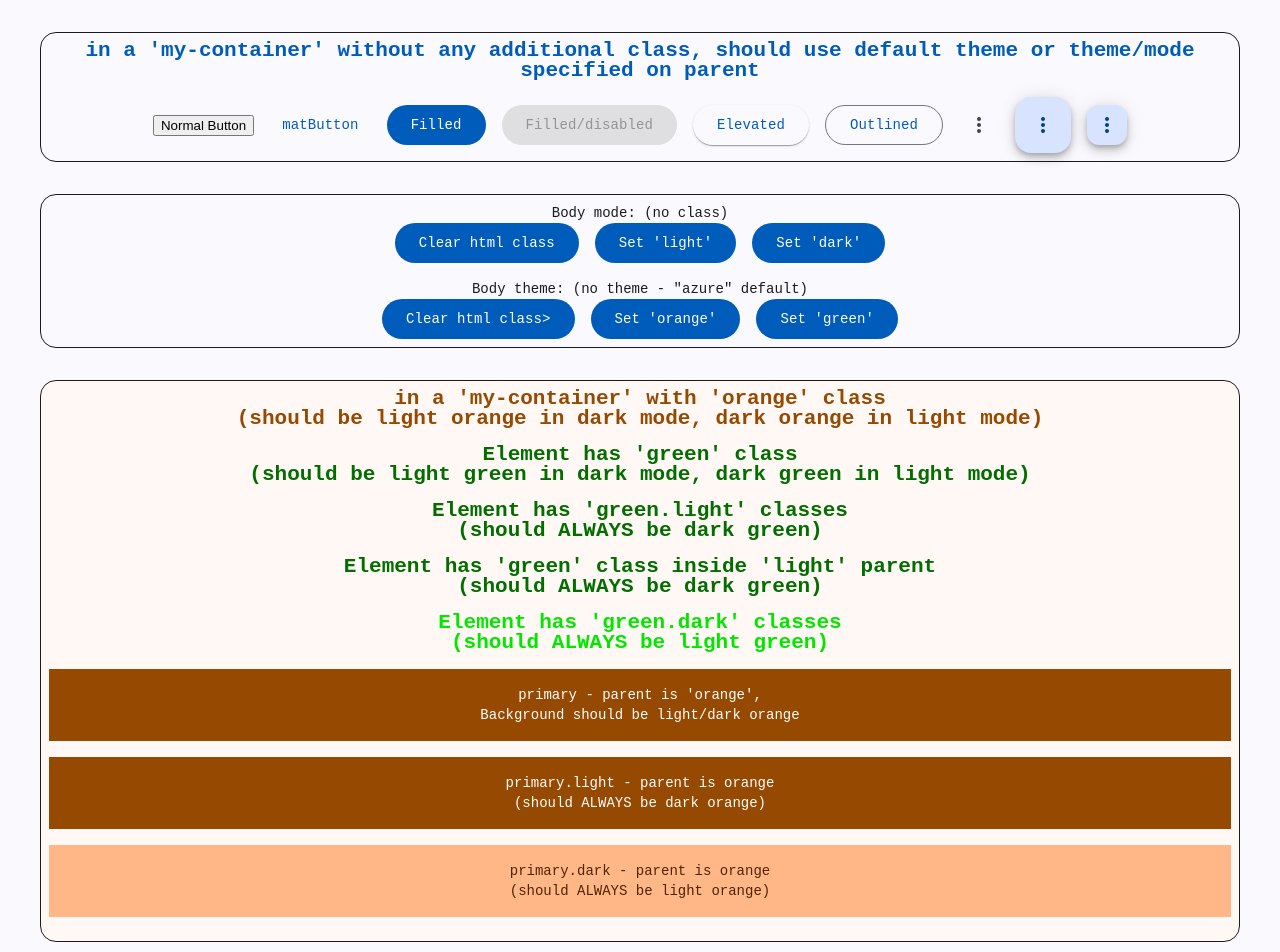
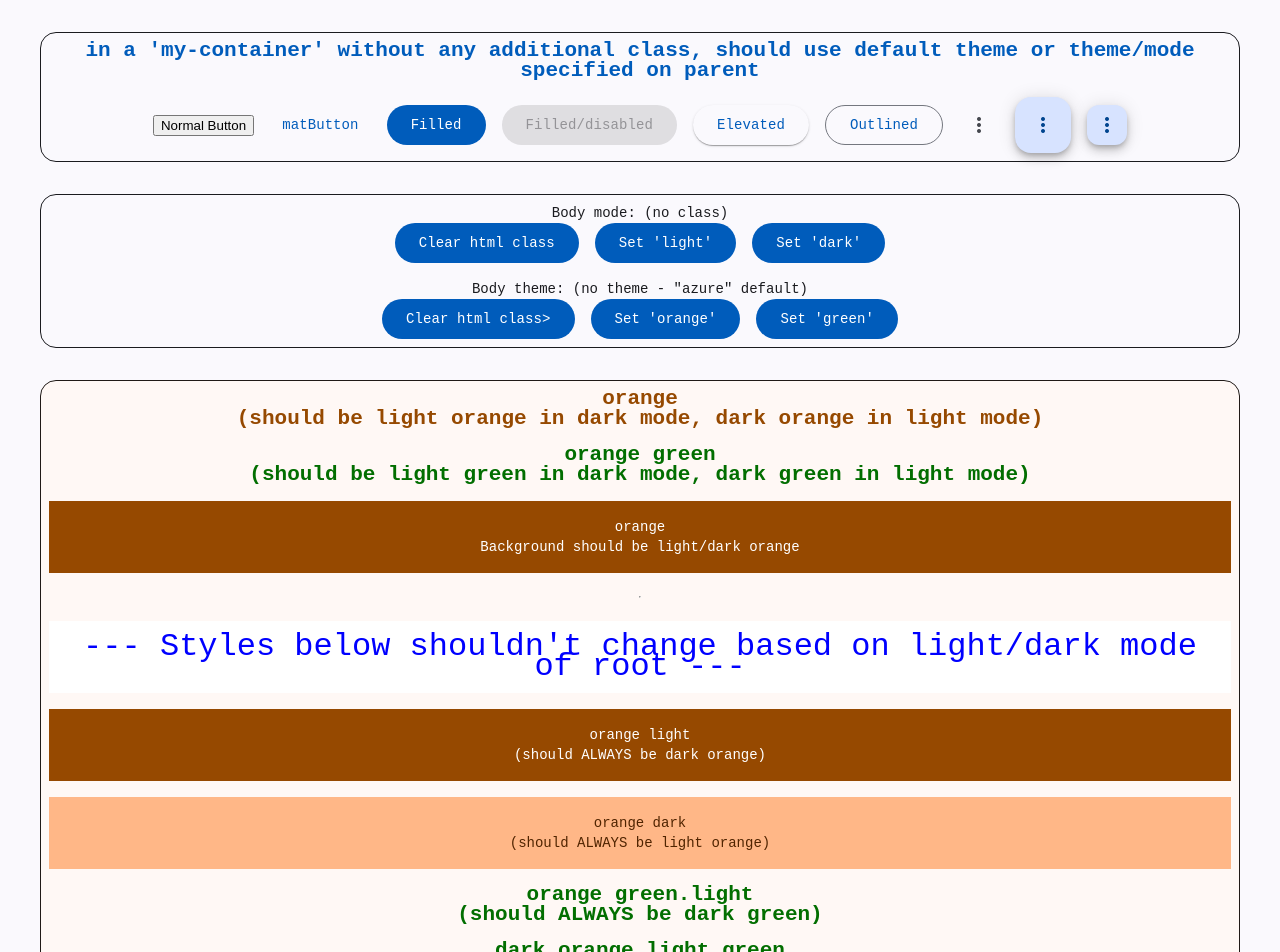
Before and after one commit to JasonGoemaat/amdark, an Angular app: page / in a window 1280 px wide. Shown: the top 952 px of the page. Built offline with nearby package versions, Linux system fonts and the light colour scheme.

Commit message:
Using separate style files, mostly ok.

```diff
--- a/src/app/app.html
+++ b/src/app/app.html
@@ -23,16 +23,37 @@
 </div>
 
 <div class="my-container orange">
-  <h2>in a 'my-container' with 'orange' class<br />(should be light orange in dark mode, dark orange in light mode)</h2>
-  <h2 class="green">Element has 'green' class<br />(should be light green in dark mode, dark green in light mode)</h2>
-  <h2 class="green light" data-mode="light">Element has 'green.light' classes<br />(should ALWAYS be dark green)</h2>
-  <div class="light" data-mode="light">
-    <h2 class="green">Element has 'green' class inside 'light' parent<br />(should ALWAYS be dark green)</h2>
+  <!-- styles that should change when light/dark mode is changed on root -->
+  <h2>orange<br />(should be light orange in dark mode, dark orange in light mode)</h2>
+  <h2 class="green">orange green<br />(should be light green in dark mode, dark green in light mode)</h2>
+  <div class="sample primary">orange<br />Background should be light/dark orange</div>
+  <hr />
+  <div style="background-color: white; color: blue; font-size: 2rem; padding: 1rem;">--- Styles below shouldn't change
+    based on light/dark mode of root ---</div>
+  <!-- styles that SHOULDN'T change when light/dark mode is changed on root -->
+  <div class="sample primary light">orange light<br />(should ALWAYS be
+    dark orange)</div>
+  <div class="sample primary dark">orange dark<br />(should ALWAYS be light
+    orange)</div>
+  <h2 class="green light force">orange green.light<br />(should ALWAYS be dark green)
+  </h2>
+  <div class="light wtf">
+    <h2 class="green">dark orange light green<br />(should ALWAYS be dark green)</h2>
+    <div style="width: 20px; height: 20px;" class="wtf">WTF</div>
   </div>
-  <h2 class="green dark" data-mode="dark">Element has 'green.dark' classes<br />(should ALWAYS be light green)</h2>
-  <div class="sample primary">primary - parent is 'orange',<br />Background should be light/dark orange</div>
-  <div class="sample primary orange light" data-mode="light">primary.light - parent is orange<br />(should ALWAYS be
-    dark orange)</div>
-  <div class="sample primary orange dark" data-mode="dark">primary.dark - parent is orange<br />(should ALWAYS be light
-    orange)</div>
+  <h2 class="green dark">orange green.dark<br />(should ALWAYS be light green)</h2>
+  <hr/>
+  <div class="my-flex" style="flex-wrap: wrap;">
+    <div class="conditional container">container</div>
+    <div class="conditional notcontainer">notcontainer</div>
+  </div>
+  <div class="my-flex" style="flex-wrap: wrap;">
+    <div class="conditional style">style</div>
+    <div class="conditional notstyle">notstyle</div>
+  </div>
+  <div class="my-flex" style="flex-wrap: wrap;">
+    <div class="conditional lightdark">lightdark</div>
+    <div class="conditional notlightdark">notlightdark</div>
+  </div>
+</div>
   <router-outlet />
--- a/src/styles.scss
+++ b/src/styles.scss
@@ -1,10 +1,59 @@
-/* You can add global styles to this file, and also import other style files */
+// // uncomment this and comment others to always use 'old' container styles
+// @use 'styles_older_container_always.scss';
 
-// @use 'styles_newer.scss';
-
-// @use 'styles_older_data.scss';
+// these use @supports so only one of them will take effect based on browser
+// support of the light-dark() function
 @use 'styles_older.scss';
 @use 'styles_newer.scss';
+
+// overridden in css based on browser support
+.conditional {
+    background-color: black;
+    color: red;
+    padding: 1rem;
+    display: block;
+}
+
+// .wtf {
+//     color: blue;
+// }
+
+@supports (container-type: inline-size) {
+    .conditional.container { color: green; }
+}
+
+@supports not (container-type: inline-size) {
+    .conditional.notcontainer { color: green; }
+}
+
+@supports (color: light-dark(#fff, #000)) {
+    .conditional.lightdark { color: green; }
+}
+
+@supports not (color: light-dark(#fff, #000)) {
+    .conditional.notlightdark { color: green; }
+}
+
+@supports (container-type: inline-size) {
+    .conditional.container {
+        display: block;
+    }
+}
+
+@supports not (container-type: inline-size) {
+    .conditional.notcontainer {
+        display: block;
+    }
+}
+
+@supports (style(--my-color-scheme: dark)) {
+    .conditional.style { color: green; }
+}
+
+
+@supports not (style(--my-color-scheme: dark)) {
+    .conditional.notstyle { color: green; }
+}
 
 body {
     font: var(--mat-sys-body-medium);
--- a/src/styles_newer.scss
+++ b/src/styles_newer.scss
@@ -24,63 +24,11 @@
 @supports (background-color: light-dark(#fff, #000)) {
   :root {
     color-scheme: light dark;
-    @include mat.theme((color: (primary: mat.$azure-palette,
-                tertiary: mat.$blue-palette ),
-            typography: (brand-family: 'Courier New, sans-serif',
-                plain-family: 'Courier New, sans-serif',
-            ),
-            density: (scale: 0 // Choices range from -5 to 0
-            )));
-  }
-
-  body {
-    color-scheme: light dark;
-    font: var(--mat-sys-body-medium);
-  }
-
-  .green {
-    @include mat.theme(
-      (
-        color: (
-          primary: mat.$green-palette,
-          tertiary: mat.$blue-palette,
-        ),
-        typography: (
-          brand-family: 'Courier New, sans-serif',
-          plain-family: 'Courier New, sans-serif',
-        ),
-        density: (
-          scale: 0, // Choices range from -5 to 0
-        ),
-      )
-    );
-  }
-
-  .orange {
-    @include mat.theme(
-      (
-        color: (
-          primary: mat.$orange-palette,
-          tertiary: mat.$blue-palette,
-          secondary: mat.$cyan-palette,
-          special: mat.$azure-palette,
-        ),
-        typography: (
-          brand-family: 'Courier New, sans-serif',
-          plain-family: 'Courier New, sans-serif',
-        ),
-        density: (
-          scale: 0, // Choices range from -5 to 0
-        ),
-      )
-    );
-  }
-
-  .dark {
-    color-scheme: dark;
-  }
-
-  .light {
-    color-scheme: light;
+    @include my-theme(mat.$azure-palette);
+    .orange { @include my-theme(mat.$orange-palette); }
+    .green { @include my-theme(mat.$green-palette); }
   }
 }
+
+.dark { color-scheme: only dark; }
+.light { color-scheme: only light; }
--- a/src/styles_older.scss
+++ b/src/styles_older.scss
@@ -5,48 +5,54 @@
 @mixin my-theme($palette, $type) {
     @include mat.theme((color: (theme-type: $type,
                 primary: $palette,
-                tertiary: mat.$blue-palette ),
+                tertiary: mat.$blue-palette,
+            ),
             typography: (brand-family: 'Courier New, sans-serif',
                 plain-family: 'Roboto, sans-serif',
             ),
-            density: (scale: 0 // Choices range from -5 to 0
-            )));
+            density: (scale: 0, // Choices range from -5 to 0
+            ),
+        ));
 }
 
 @supports not (background-color: light-dark(#fff, #000)) {
     :root {
         @include my-theme(mat.$azure-palette, light);
 
+        &.dark {
+            @include my-theme(mat.$azure-palette, dark);
+        }
+    }
+
     .orange,
     .orange .light,
     .light .orange,
-        .orange.light {
+    .orange.light,
+    .dark .orange.light {
         @include my-theme(mat.$orange-palette, light);
     }
 
     .green,
     .green .light,
     .light .green,
-        .green.light {
+    .light.green,
+    .dark .light .green,
+    .dark .green .light,
+    .dark .light.green {
         @include my-theme(mat.$green-palette, light);
-        }
-    }
-
-
-    .dark {
-        @include my-theme(mat.$azure-palette, dark);
     }
 
     .orange .dark,
     .dark .orange,
-    .orange.dark {
+    .orange.dark,
+    .light .orange.dark {
         @include my-theme(mat.$orange-palette, dark);
     }
 
     .green .dark,
     .dark .green,
-    .green.dark {
+    .green.dark,
+    .light .green.dark {
         @include my-theme(mat.$green-palette, dark);
     }
-
 }
--- /dev/null
+++ b/src/styles_older_container.scss
@@ -0,0 +1,121 @@
+/* You can add global styles to this file, and also import other style files */
+
+@use '@angular/material' as mat;
+
+@mixin my-theme($palette, $type) {
+    @include mat.theme((color: (theme-type: $type,
+                primary: $palette,
+                tertiary: mat.$blue-palette,
+            ),
+            typography: (brand-family: 'Courier New, sans-serif',
+                plain-family: 'Roboto, sans-serif',
+            ),
+            density: (scale: 0, // Choices range from -5 to 0
+            ),
+        ));
+}
+
+@supports not (color: light-dark(#fff, #000)) {
+    :root {
+        --my-color-scheme: light;
+        --my-color-theme: azure;
+
+        @include my-theme(mat.$azure-palette, light);
+
+        &.dark {
+            @include my-theme(mat.$azure-palette, dark);
+        }
+
+        .azure {
+            --my-color-theme: azure;
+
+            @container not style(--my-color-scheme: dark) {
+                @include my-theme(mat.$azure-palette, light);
+            }
+
+            @container style(--my-color-scheme: dark) {
+                @include my-theme(mat.$azure-palette, dark);
+            }
+
+            &.light {
+                @include my-theme(mat.$azure-palette, light);
+            }
+
+            & .dark {
+                @include my-theme(mat.$azure-palette, dark);
+            }
+        }
+    }
+
+    .orange {
+        --my-color-theme: orange;
+
+        @container not style(--my-color-scheme: dark) {
+            @include my-theme(mat.$orange-palette, light);
+        }
+
+        @container style(--my-color-scheme: dark) {
+            @include my-theme(mat.$orange-palette, dark);
+        }
+
+        &.light {
+            @include my-theme(mat.$orange-palette, light);
+        }
+
+        &.dark {
+            @include my-theme(mat.$orange-palette, dark);
+        }
+    }
+
+    .green {
+        --my-color-theme: green;
+
+        @container not style(--my-color-scheme: dark) {
+            @include my-theme(mat.$green-palette, light);
+        }
+
+        @container style(--my-color-scheme: dark) {
+            @include my-theme(mat.$green-palette, dark);
+        }
+
+        &.light {
+            @include my-theme(mat.$green-palette, light);
+        }
+
+        &.dark {
+            @include my-theme(mat.$green-palette, dark);
+        }
+    }
+
+    .dark {
+        --my-color-scheme: dark;
+
+        @container style(--my-color-theme: azure) {
+            @include my-theme(mat.$azure-palette, dark);
+        }
+
+        @container style(--my-color-theme: green) {
+            @include my-theme(mat.$green-palette, dark);
+        }
+
+        @container style(--my-color-theme: orange) {
+            @include my-theme(mat.$orange-palette, dark);
+        }
+    }
+
+    .light {
+        --my-color-scheme: light;
+
+        @container style(--my-color-theme: azure) {
+            @include my-theme(mat.$azure-palette, light);
+        }
+
+        @container style(--my-color-theme: green) {
+            @include my-theme(mat.$green-palette, light);
+        }
+
+        @container style(--my-color-theme: orange) {
+            @include my-theme(mat.$orange-palette, light);
+        }
+    }
+}
--- /dev/null
+++ b/src/styles_older_container_always.scss
@@ -0,0 +1,118 @@
+/* You can add global styles to this file, and also import other style files */
+
+@use '@angular/material' as mat;
+
+@mixin my-theme($palette, $type) {
+    @include mat.theme((color: (theme-type: $type,
+                primary: $palette,
+                tertiary: mat.$blue-palette,
+            ),
+            typography: (brand-family: 'Courier New, sans-serif',
+                plain-family: 'Roboto, sans-serif',
+            ),
+            density: (scale: 0, // Choices range from -5 to 0
+            ),
+        ));
+}
+
+:root {
+    --my-color-scheme: light;
+    --my-color-theme: azure;
+
+    @include my-theme(mat.$azure-palette, light);
+    &.dark {
+        @include my-theme(mat.$azure-palette, dark);
+    }
+
+    .azure {
+        --my-color-theme: azure;
+
+        @container not style(--my-color-scheme: dark) {
+            @include my-theme(mat.$azure-palette, light);
+        }
+
+        @container style(--my-color-scheme: dark) {
+            @include my-theme(mat.$azure-palette, dark);
+        }
+
+        &.light {
+            @include my-theme(mat.$azure-palette, light);
+        }
+
+        & .dark {
+            @include my-theme(mat.$azure-palette, dark);
+        }
+    }
+}
+
+.orange {
+    --my-color-theme: orange;
+
+    @container not style(--my-color-scheme: dark) {
+        @include my-theme(mat.$orange-palette, light);
+    }
+
+    @container style(--my-color-scheme: dark) {
+        @include my-theme(mat.$orange-palette, dark);
+    }
+
+    &.light {
+        @include my-theme(mat.$orange-palette, light);
+    }
+
+    &.dark {
+        @include my-theme(mat.$orange-palette, dark);
+    }
+}
+
+.green {
+    --my-color-theme: green;
+
+    @container not style(--my-color-scheme: dark) {
+        @include my-theme(mat.$green-palette, light);
+    }
+
+    @container style(--my-color-scheme: dark) {
+        @include my-theme(mat.$green-palette, dark);
+    }
+
+    &.light {
+        @include my-theme(mat.$green-palette, light);
+    }
+
+    &.dark {
+        @include my-theme(mat.$green-palette, dark);
+    }
+}
+
+.dark {
+    --my-color-scheme: dark;
+
+    @container style(--my-color-theme: azure) {
+        @include my-theme(mat.$azure-palette, dark);
+    }
+
+    @container style(--my-color-theme: green) {
+        @include my-theme(mat.$green-palette, dark);
+    }
+
+    @container style(--my-color-theme: orange) {
+        @include my-theme(mat.$orange-palette, dark);
+    }
+}
+
+.light {
+    --my-color-scheme: light;
+
+    @container style(--my-color-theme: azure) {
+        @include my-theme(mat.$azure-palette, light);
+    }
+
+    @container style(--my-color-theme: green) {
+        @include my-theme(mat.$green-palette, light);
+    }
+
+    @container style(--my-color-theme: orange) {
+        @include my-theme(mat.$orange-palette, light);
+    }
+}
```
Also changed, not shown: src/app/app.ts (+7 -6 lines). Lines whose indentation alone changed are shown as unchanged.
